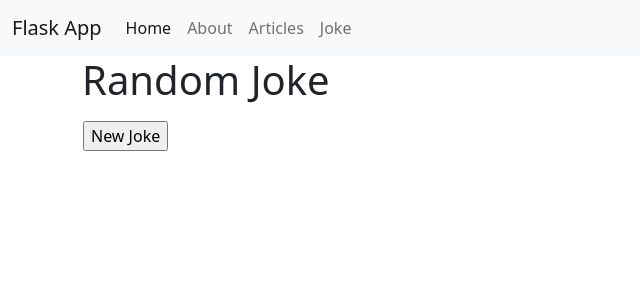
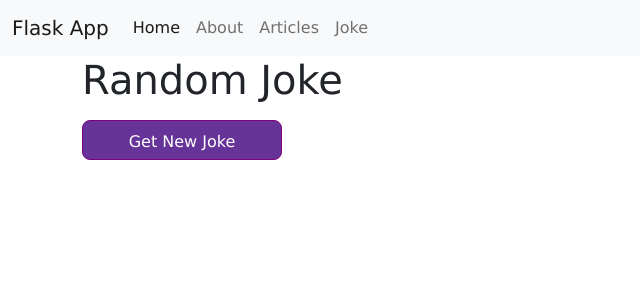
Before and after one commit to TrishZwei/PythonStuff, a Flask app: page /joke in a window 1280 px wide. Shown: the top 300 px of the page, without its empty margins (0-640 px from the left). Run offline with Flask 2, Linux system fonts and the light colour scheme; data that the repository does not hold is empty.

Commit message:
CSS Updates
Thought I had updated this.

```diff
--- a/templates/joke.html
+++ b/templates/joke.html
@@ -4,12 +4,8 @@
 <h1>Random Joke</h1>
 <p class="setup">{{setup}}</p>
 <p class="punchline">{{punchline}}</p>
-<form method="POST" ID="myForm" action={{url_for('.joke')}} >
-    <table>
-        <tr>
-            <th><input type="submit" value="New Joke"></th>
-        </tr>
-    </table>
+<form method="POST" action={{url_for('.joke')}} >
+	<input type="submit" value="Get New Joke" class="button">
 </form>
 
 {% endblock %}
--- a/templates/layout.html
+++ b/templates/layout.html
@@ -3,8 +3,32 @@
 <head>
 	<meta charset="utf-8">
 	<title>My Flask App</title>
-<link href="https://cdn.jsdelivr.net/npm/bootstrap@5.0.0-beta1/dist/css/bootstrap.min.css" rel="stylesheet" integrity="sha384-giJF6kkoqNQ00vy+HMDP7azOuL0xtbfIcaT9wjKHr8RbDVddVHyTfAAsrekwKmP1" crossorigin="anonymous">
+	<link href="https://cdn.jsdelivr.net/npm/bootstrap@5.0.0-beta1/dist/css/bootstrap.min.css" rel="stylesheet" integrity="sha384-giJF6kkoqNQ00vy+HMDP7azOuL0xtbfIcaT9wjKHr8RbDVddVHyTfAAsrekwKmP1" crossorigin="anonymous">
 
+	<style type="text/css">
+			body{
+				font-family: Verdana;
+			}
+
+			.button{
+				width: 200px;
+				height: 40px;
+				background-color: rgba(102,51,153,1);
+				line-height: 40px;
+				text-align: center;
+				color: white;
+				cursor: pointer;
+				border: 1px solid purple;
+				border-radius: 8px;
+			}
+
+			.button:hover{
+				background-color: rgba(244, 244, 244, 1);
+				border: 1px solid purple;
+				transition-duration: 1s;
+				color: rgba(102,51,153,1)
+			}
+	</style>
 </head>
 <body>
 	{% include 'includes/_navbar.html' %}
```
